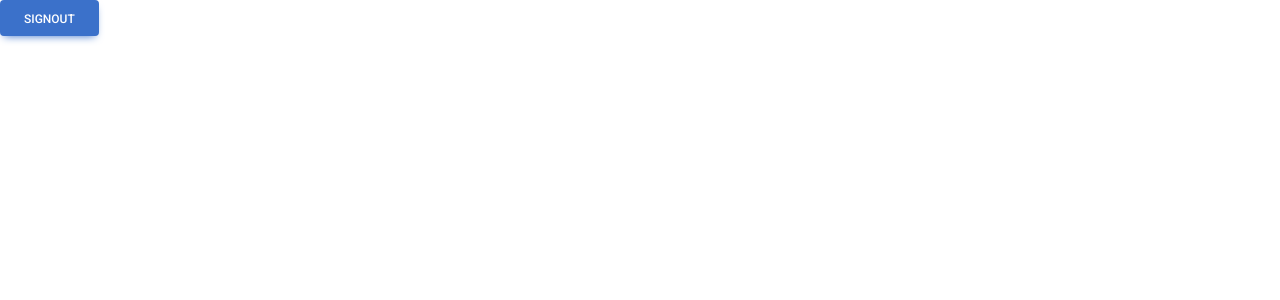
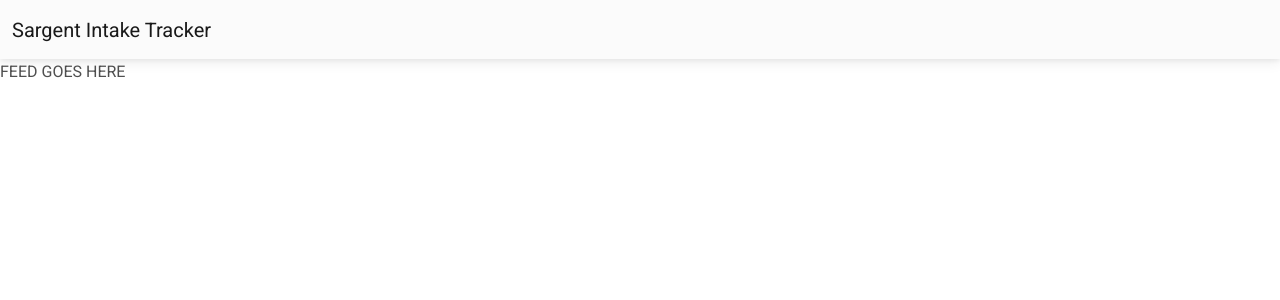
Before and after one commit to Eacaw/sargent-intake-tracker, a React (Create React App) app: page /feed in a window 1280 px wide. Shown: the top 300 px of the page. Built offline with nearby package versions, Linux system fonts and the light colour scheme; no server answers.

Commit message:
Add nav bar and fix login bug

```diff
--- a/src/App.js
+++ b/src/App.js
@@ -2,6 +2,9 @@ import "./App.css";
 
 // Pages Import
 import { Login, Feed, Home, Register } from "./Pages/Pages";
+
+// Common Components Imports
+import Navbar from "./Components/Navbar";
 
 // Firebase Imports
 import { initializeApp } from "firebase/app";
@@ -25,6 +28,7 @@ const analytics = getAnalytics(app);
 function App() {
   return (
     <div>
+      <Navbar />
       <BrowserRouter>
         <Routes>
           <Route path="/" element={<Home />} />
--- /dev/null
+++ b/src/Components/Navbar.js
@@ -0,0 +1,29 @@
+import { getAuth, signOut } from "firebase/auth";
+import {
+  MDBBtn,
+  MDBContainer,
+  MDBNavbar,
+  MDBNavbarBrand,
+} from "mdb-react-ui-kit";
+import React from "react";
+import { useAuthState } from "react-firebase-hooks/auth";
+
+function Navbar() {
+  const auth = getAuth();
+  const [user] = useAuthState(auth);
+  function logout() {
+    signOut(auth);
+    window.location.href = "/login";
+  }
+
+  return (
+    <MDBNavbar sticky light bgColor="light">
+      <MDBContainer fluid>
+        <MDBNavbarBrand href="#">Sargent Intake Tracker</MDBNavbarBrand>
+        {user ? <MDBBtn onClick={logout}>Log out</MDBBtn> : null}
+      </MDBContainer>
+    </MDBNavbar>
+  );
+}
+
+export default Navbar;
--- a/src/Pages/Feed/Feed.js
+++ b/src/Pages/Feed/Feed.js
@@ -1,15 +1,7 @@
-import { getAuth, signOut } from "firebase/auth";
-import { MDBBtn } from "mdb-react-ui-kit";
 import React from "react";
 
 function Feed() {
-  const auth = getAuth();
-  function logout() {
-    signOut(auth);
-    window.location.href = "/login";
-  }
-
-  return <MDBBtn onClick={logout}>Signout</MDBBtn>;
+  return <div> FEED GOES HERE </div>;
 }
 
 export default Feed;
--- a/src/Pages/Login/Components/LoginCard.js
+++ b/src/Pages/Login/Components/LoginCard.js
@@ -32,8 +32,7 @@ function LoginCard() {
 
   const signInWithEmail = (event) => {
     event.preventDefault();
-    const email = document.getElementById("emailAddress").value;
-    const password = document.getElementById("password").value;
+
     signInWithEmailAndPassword(auth, email, password).then((userCredential) => {
       const user = userCredential.user;
     });
```
